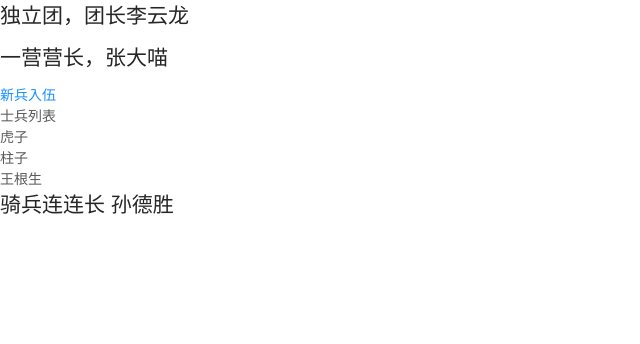
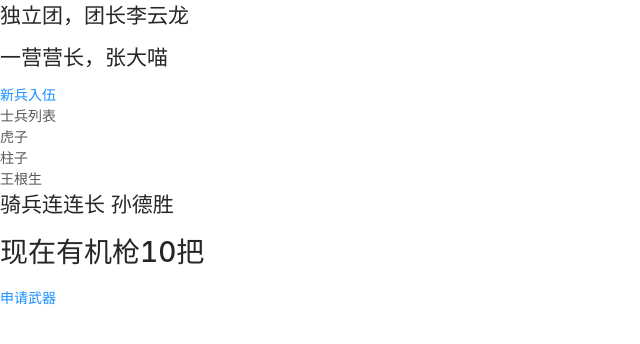
Before and after one commit to Geronimomiao/recruitment, a React (Create React App) app: page / in a window 1280 px wide. Shown: the top 344 px of the page, without its empty margins (0-640 px from the left). Built offline with nearby package versions, Linux system fonts and the light colour scheme.

Commit message:
redux 通信 初步完成

```diff
--- a/src/App.js
+++ b/src/App.js
@@ -1,14 +1,19 @@
 import React from 'react'
 import { Button, List } from 'antd-mobile';
+import { addGUN, removeGUN } from './index.redux'
 
 class App extends React.Component{
   render() {
     const boss = '李云龙'
+    const store = this.props.store
+    const num = store.getState()
     return (
       <div>
         <h2>独立团，团长{boss}</h2>
         <OneCamp camper='张大喵'></OneCamp>
         <Cavalry boss="孙德胜"></Cavalry>
+        <h1>现在有机枪{num}把</h1>
+        <Button onClick={()=> store.dispatch(addGUN())}>申请武器</Button>
       </div>
     )
   }
@@ -54,7 +59,7 @@ class OneCamp extends React.Component{
         >
           {
             this.state.solders.map(v => {
-              return <List.Item key={v}> {v} </List.Item>
+              return <List.Item key = {v}> {v} </List.Item>
             })
           }
         </List>
--- a/src/index.js
+++ b/src/index.js
@@ -1,10 +1,19 @@
 import React from 'react';
 import ReactDOM from 'react-dom';
+import { createStore } from 'redux'
+
 import './index.css';
 import App from './App';
 import * as serviceWorker from './serviceWorker';
+import { counter } from './index.redux'
 
-ReactDOM.render(<App />, document.getElementById('root'));
+const store = createStore(counter)
+
+const render = () => {
+  ReactDOM.render(<App store={store} />, document.getElementById('root'));
+}
+render()
+store.subscribe(render)
 
 // If you want your app to work offline and load faster, you can change
 // unregister() to register() below. Note this comes with some pitfalls.
--- /dev/null
+++ b/src/index.redux.js
@@ -0,0 +1,22 @@
+const ADD_GUN = 'add'
+const REMOVE_GUN = 'remove'
+
+// reducer
+export const counter = (state=0, action) => {
+  switch(action.type){
+    case 'add':
+      return state + 1
+    case 'reduce':
+      return state - 1
+    default:
+      return 10
+  }
+}
+
+// action creator
+export const addGUN = () => {
+  return {type: ADD_GUN}
+}
+export const removeGUN = () => {
+  return {type: REMOVE_GUN}
+}
```
